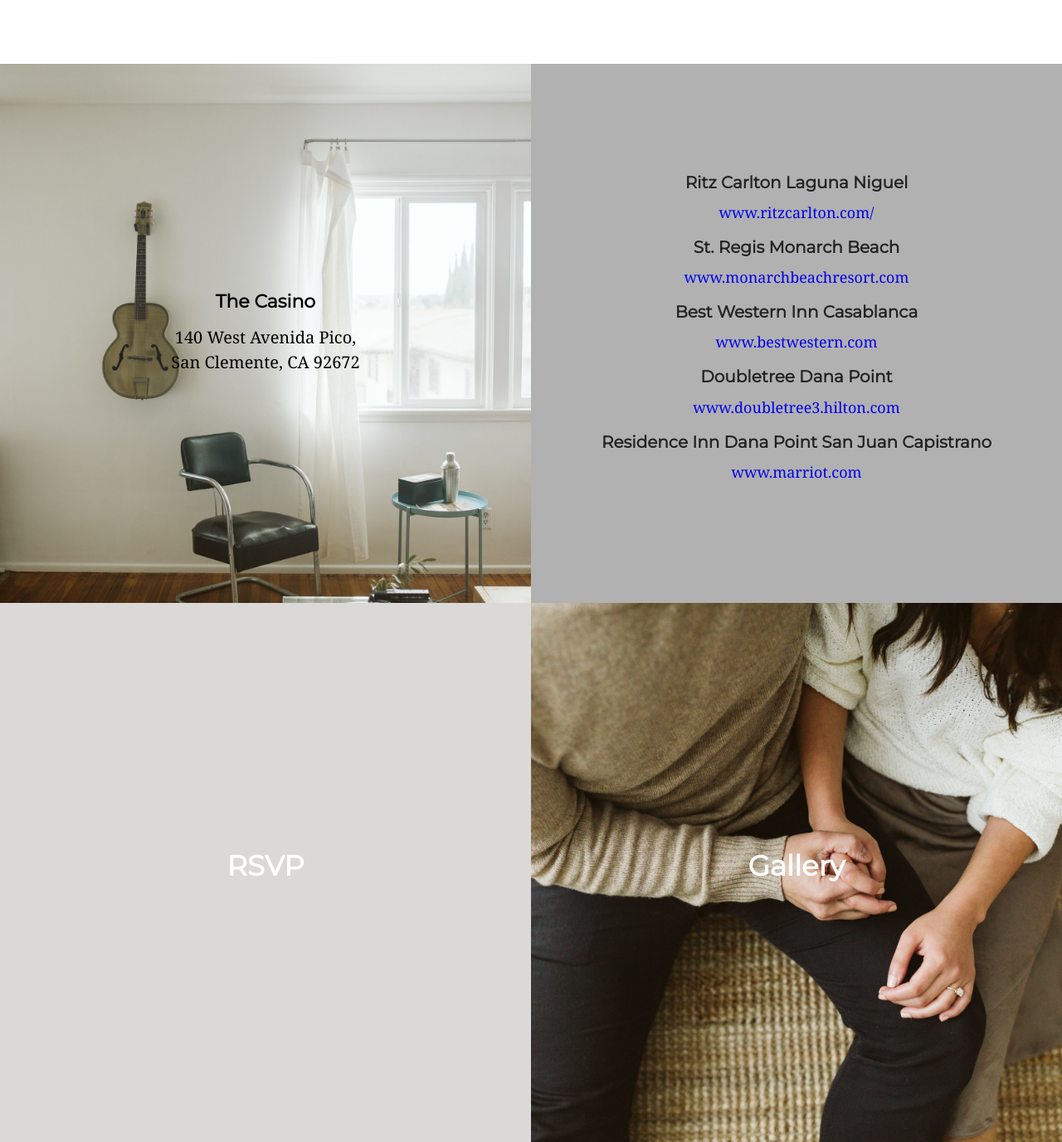
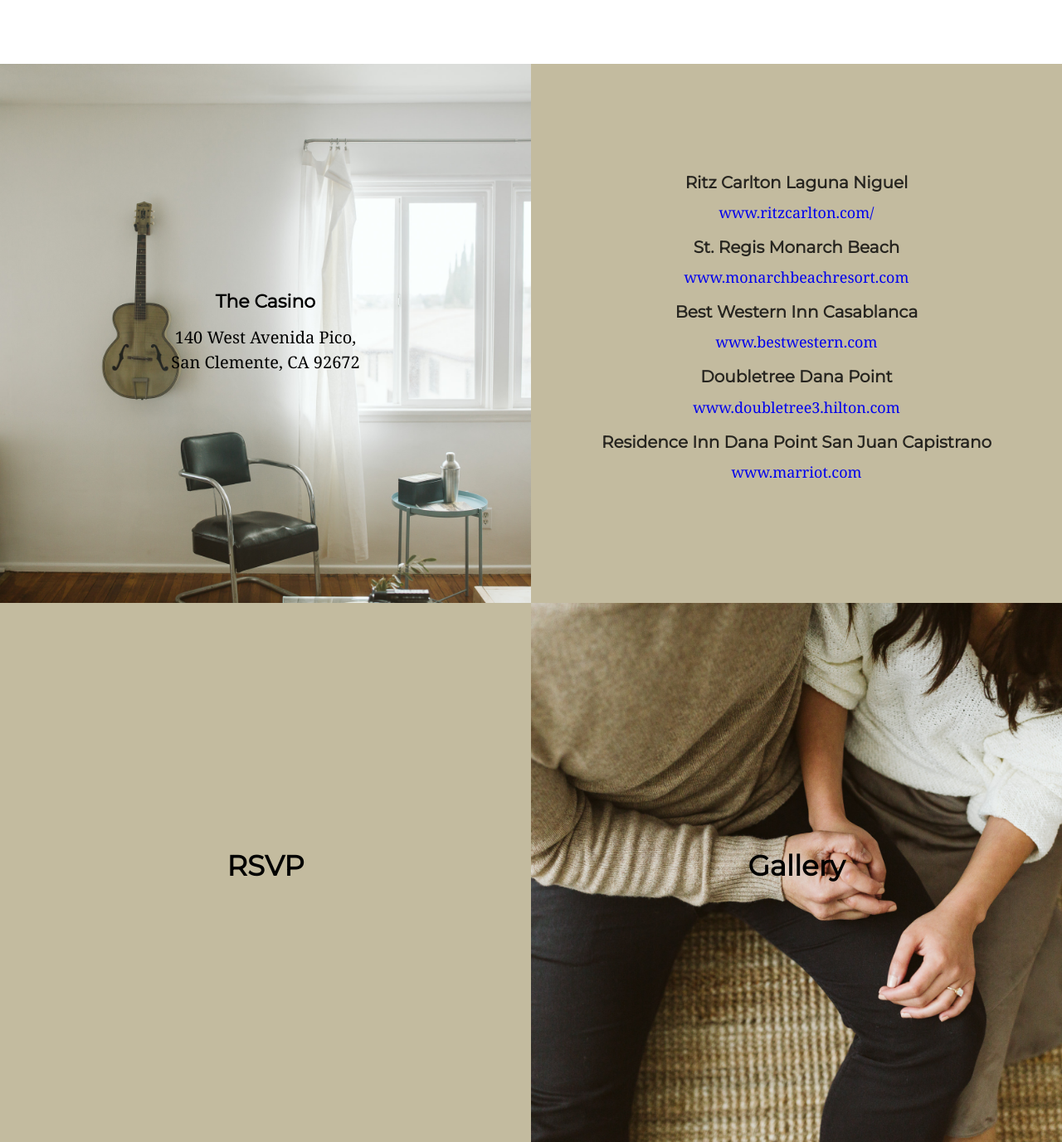
Before and after one commit to mcrisostomo9/posadas, a Gatsby site: page / in a window 1280 px wide. Shown: the part 2587-3964 px from the top of the page at 83% size. Built offline with nearby package versions, Linux system fonts and the light colour scheme; Gatsby itself is replaced by a stand-in of ours.

Commit message:
changed text colors for boxes

```diff
--- a/src/sections/LocationSection.js
+++ b/src/sections/LocationSection.js
@@ -21,7 +21,7 @@ const Location = styled(InformationBox)`
 `;
 
 const Accommodation = styled(InformationBox)`
-  background-color: #b1b1b1;
+  background: #c3bb9f;
   position: relative;
 
   :hover {
--- a/src/sections/RsvpSection.js
+++ b/src/sections/RsvpSection.js
@@ -23,7 +23,11 @@ const StyledInformationContainer = styled(InformationContainer)`
 `;
 
 const RSVP = styled(InformationBox)`
-  background: #dad9d7;
+  background: #c3bb9f;
+
+  h3 {
+    color: #000;
+  }
 `;
 const Gallery = styled(InformationBox)`
   display: block;
@@ -38,6 +42,10 @@ const TextContainer = styled.div`
   width: 100%;
   position: absolute;
   top: 0;
+
+  h3 {
+    color: #000;
+  }
 `;
 
 const RsvpSection = () => (
```
